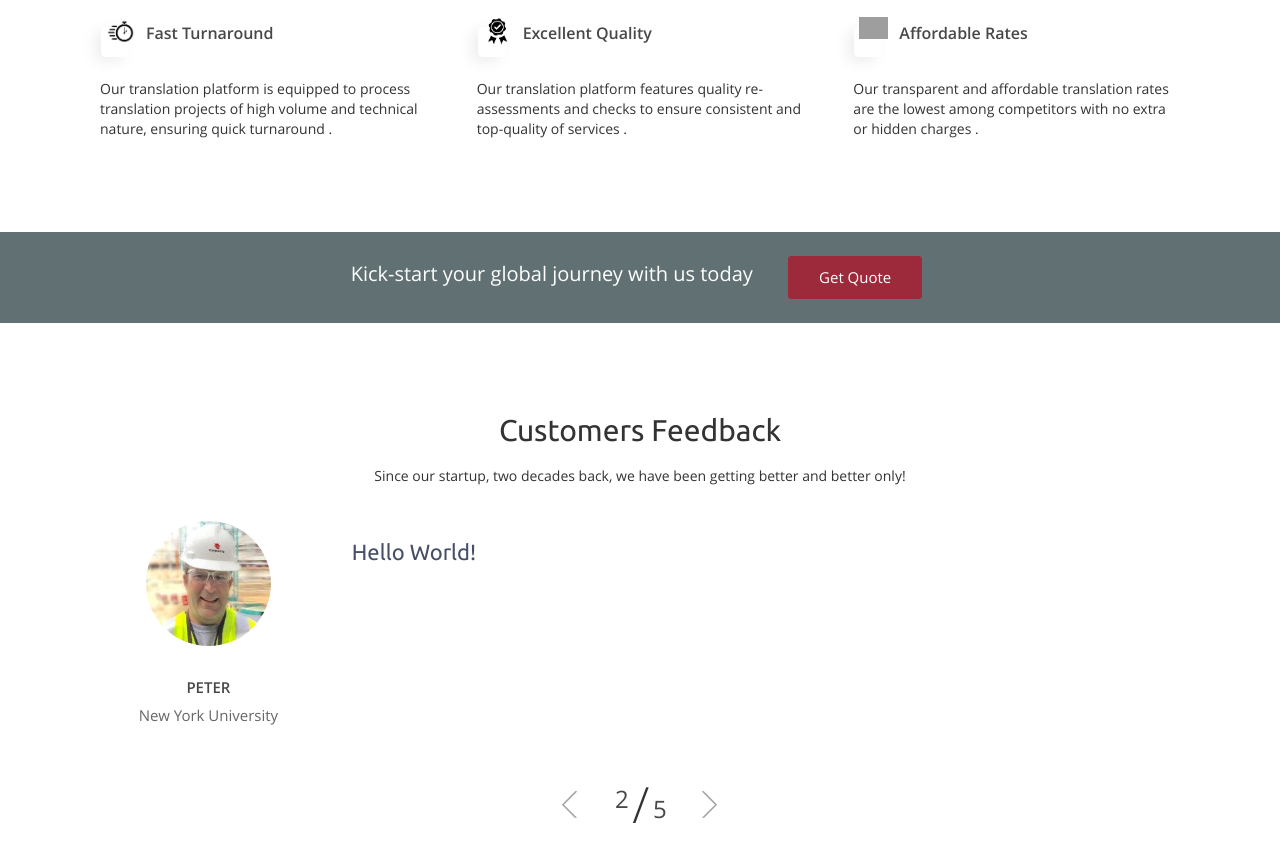
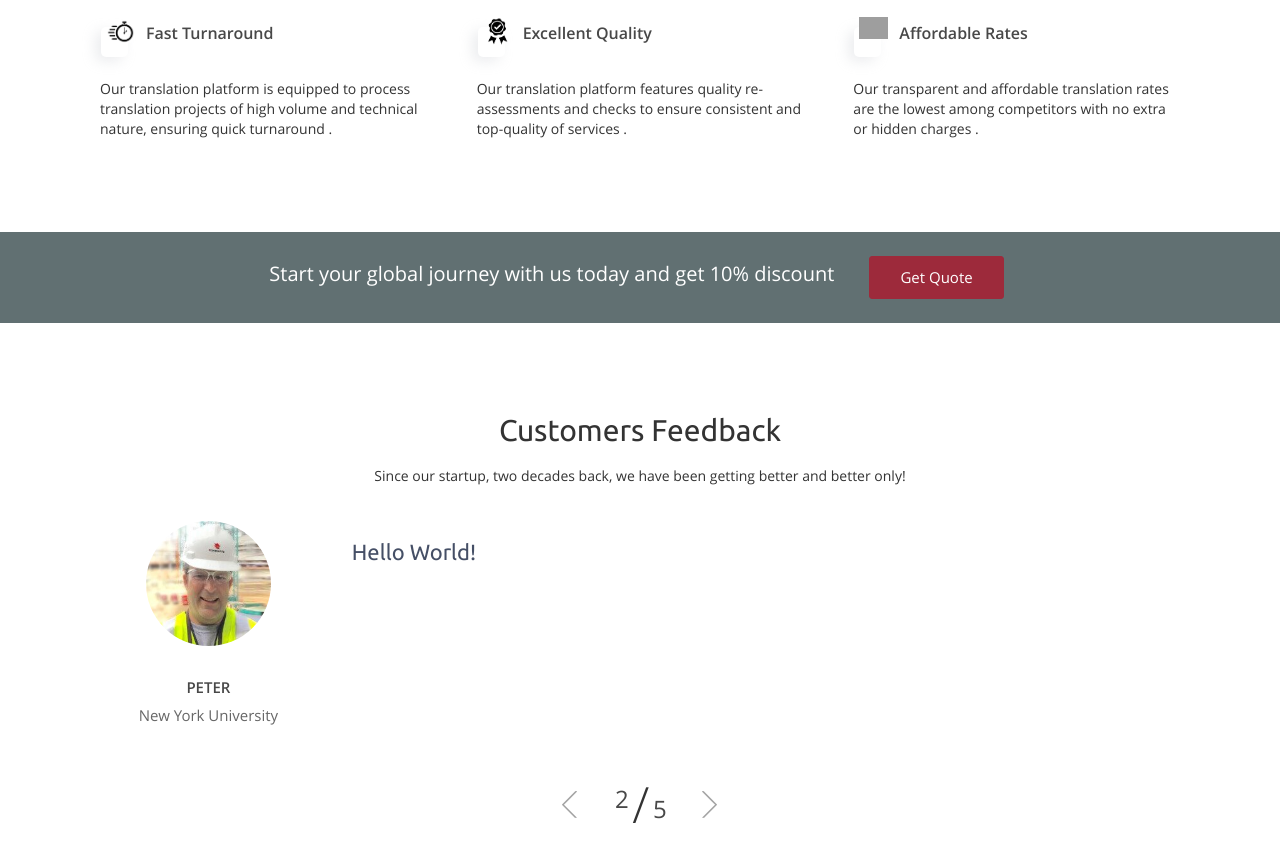
Before and after one commit to jndctranslation/landing_page, a Jekyll site: the page built from pages/legal.md, in a window 1280 px wide and 900 px high, scrolled down 1444 px. Shown: the top 862 px of the window. Built offline with Jekyll 4.4.1, drawn with Linux system fonts in a browser that asks for light colours; grey boxes are pictures that could not be loaded.

Commit message:
Update Website  Common Information “kick_start”

```diff
--- a/_data/pages/kick_start.yml
+++ b/_data/pages/kick_start.yml
@@ -1,19 +1,19 @@
 block_1:
-  visible: true
   background_image: ''
   color_overlay: 'rgba(50, 50, 50, 0)'
-  title: 'Kick-start your global journey with us today'
-
+  title: Start your global journey with us today and get 10% discount
+  visible: true
 block_2:
-  visible: true
   background_image: ''
   color_overlay: 'rgba(50, 50, 50, 0)'
-  title: 'Customers Feedback'
-  text: 'Since our startup, two decades back, we have been getting better and better only!'
-
+  text: >-
+    Since our startup, two decades back, we have been getting better and better
+    only!
+  title: Customers Feedback
+  visible: true
 block_3:
-  visible: true
   background_image: ''
   color_overlay: 'rgba(50, 50, 50, 0)'
-  title: 'What’s New?'
-  text: 'Browse through the topics of interest in the global world of translation'
+  text: Browse through the topics of interest in the global world of translation
+  title: What’s New?
+  visible: true
```
